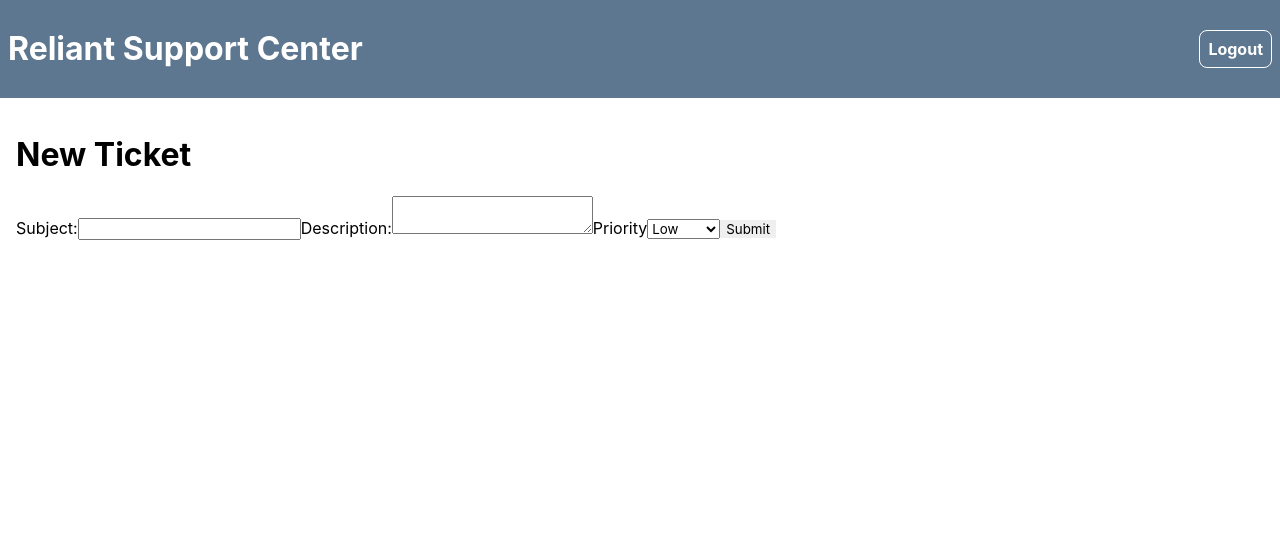
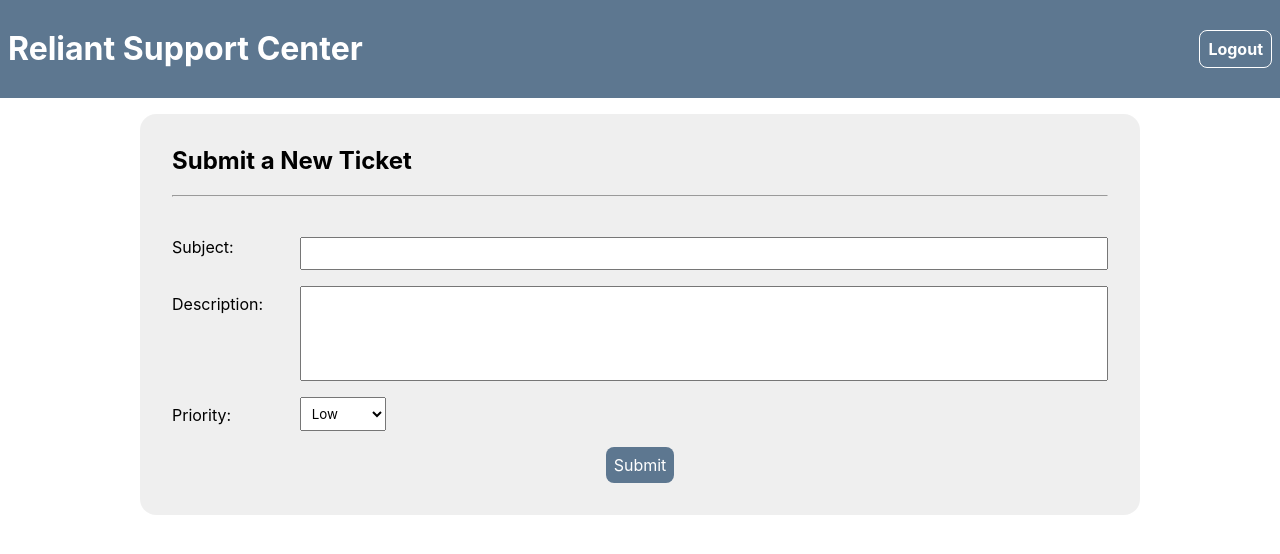
Before and after one commit to brandonpacol/Reliant-Support-Center, a React (Vite) app in the folder frontend/: page /submit-ticket in a window 1280 px wide. Shown: the top 554 px of the page. Built offline with nearby package versions, Linux system fonts and the light colour scheme.

Commit message:
Refining the ticket submission page

```diff
--- a/frontend/src/components/Navbar.tsx
+++ b/frontend/src/components/Navbar.tsx
@@ -21,9 +21,13 @@ function Navbar() {
     }
   }
 
+function handleHomeClick() {
+  navigate("/tickets");
+}
+
   return (
     <div style={{ display: "flex", justifyContent: "space-between", alignItems: "center", backgroundColor: "#5D7790", padding: "0.5em" }}>
-      <h1 style={{color: "white"}}>Reliant Support Center</h1>
+      <h1 onClick={handleHomeClick} style={{color: "white", cursor: "pointer"}}>Reliant Support Center</h1>
       <button
         style={{padding: "0.5em", backgroundColor: "transparent", fontSize: "1em", fontWeight: "bold", borderRadius: "0.5em", color: "white", borderColor: "white", borderWidth: "0.1em", borderStyle: "solid" }}
         onClick={handleLogout}
--- a/frontend/src/index.css
+++ b/frontend/src/index.css
@@ -10,6 +10,10 @@ button {
   border: 0;
 }
 
+textarea {
+  resize: none;
+}
+
 table {
   border-collapse: collapse;
 }
--- a/frontend/src/pages/TicketSubmissionPage.tsx
+++ b/frontend/src/pages/TicketSubmissionPage.tsx
@@ -55,27 +55,41 @@ function TicketSubmissionPage() {
     <>
       <Navbar />
 
-      <div style={{padding: "1em"}}>
-        <h1>New Ticket</h1>
+      <div style={{padding: "1em", display: "flex" , justifyContent: "center", alignItems: "center"}}>
+
+        <div style={{backgroundColor: "#00000010", padding: "2em", borderRadius: "1em", width: "75%"}}>
+          <h2 style={{marginTop: 0}}>Submit a New Ticket</h2>
+
+          <hr />
 
           <form onSubmit={handleSubmit}>
 
-          <label htmlFor="subject">Subject:</label>
-          <input type="text" id="subject" name="subject" value={title} onChange={handleTitleChange} />
+            <div style={{marginBottom: "1em", marginTop: "2em", display: "flex", paddingTop: "0.5em"}}>
+              <label style={{flex: "0 0 8em"}} htmlFor="subject">Subject:</label>
+              <input style={{flex: 1, padding: "0.5em"}} type="text" id="subject" name="subject" value={title} onChange={handleTitleChange} />
+            </div>
 
-          <label htmlFor="description">Description:</label>
-          <textarea id="description" name="description" value={desc} onChange={handleDescChange} />
+            <div style={{marginBottom: "1em", display: "flex" }}>
+              <label style={{flex: "0 0 8em", paddingTop: "0.5em" }} htmlFor="description">Description:</label>
+              <textarea style={{flex: 1, padding: "0.5em"}} id="description" name="description" rows={5} value={desc} onChange={handleDescChange} />
+            </div>
 
-          <label htmlFor="priority">Priority</label>
-          <select id="priority" name="priority" value={priority} onChange={handlePriorityChange}>
+            <div style={{marginBottom: "1em", display: "flex"}}>
+              <label style={{flex: "0 0 8em", paddingTop: "0.5em" }} htmlFor="priority">Priority:</label>
+              <select style={{padding: "0.5em"}} id="priority" name="priority" value={priority} onChange={handlePriorityChange}>
                 <option value="3">Low</option>
                 <option value="2">Medium</option>
                 <option value="1">High</option>
               </select>
+            </div>
 
-          <button type="submit">Submit</button>
+            <div style={{display: "flex", alignItems: "center", justifyContent: "center"}}>
+              <button style={{backgroundColor: "#5D7790", color: "white", padding: "0.5em", borderRadius: "0.5em", fontSize: "1em"}} type="submit">Submit</button>
+            </div>
 
           </form>
+        </div>
+
       </div>
 
     </>
```
Lines whose indentation alone changed are shown as unchanged.
